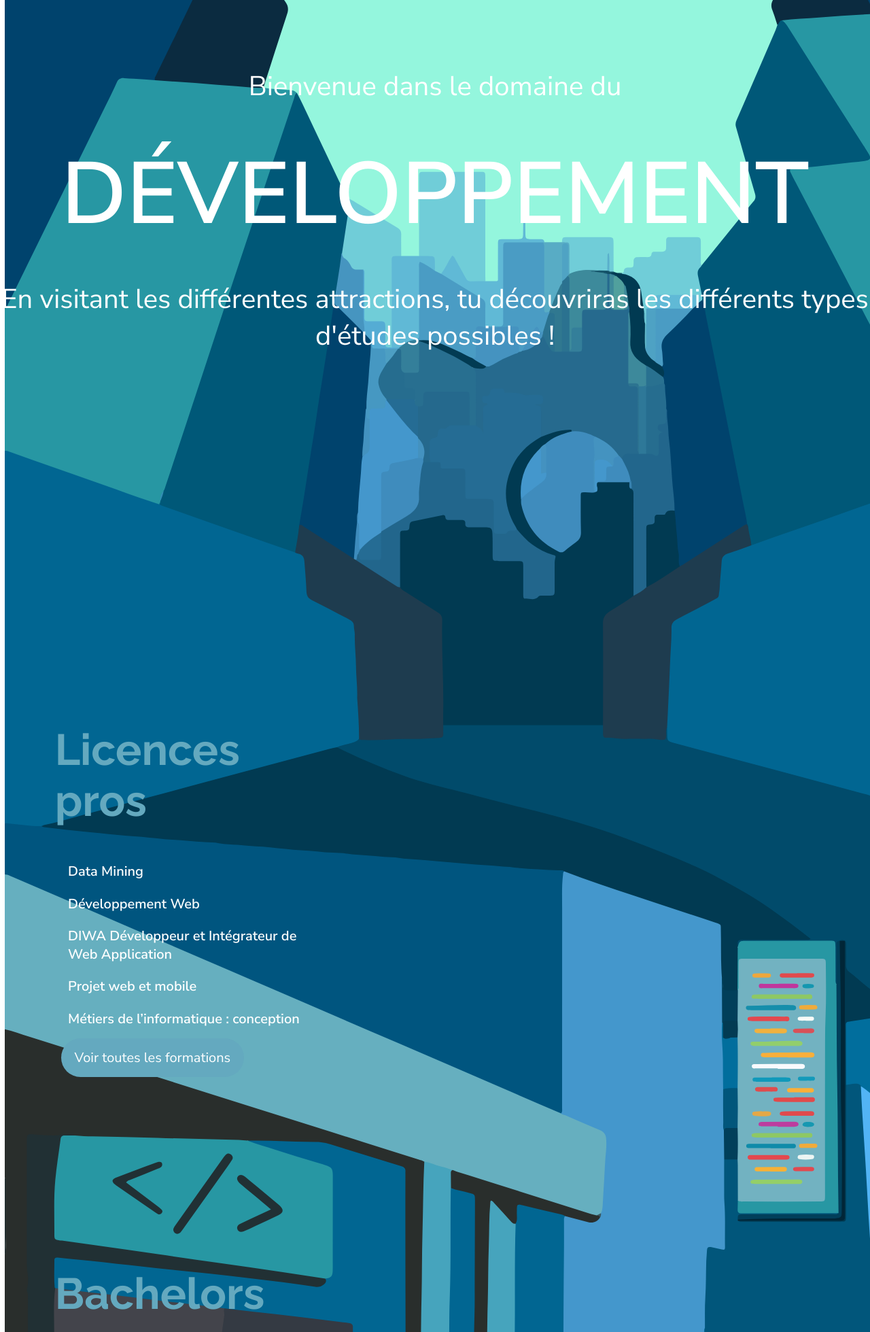
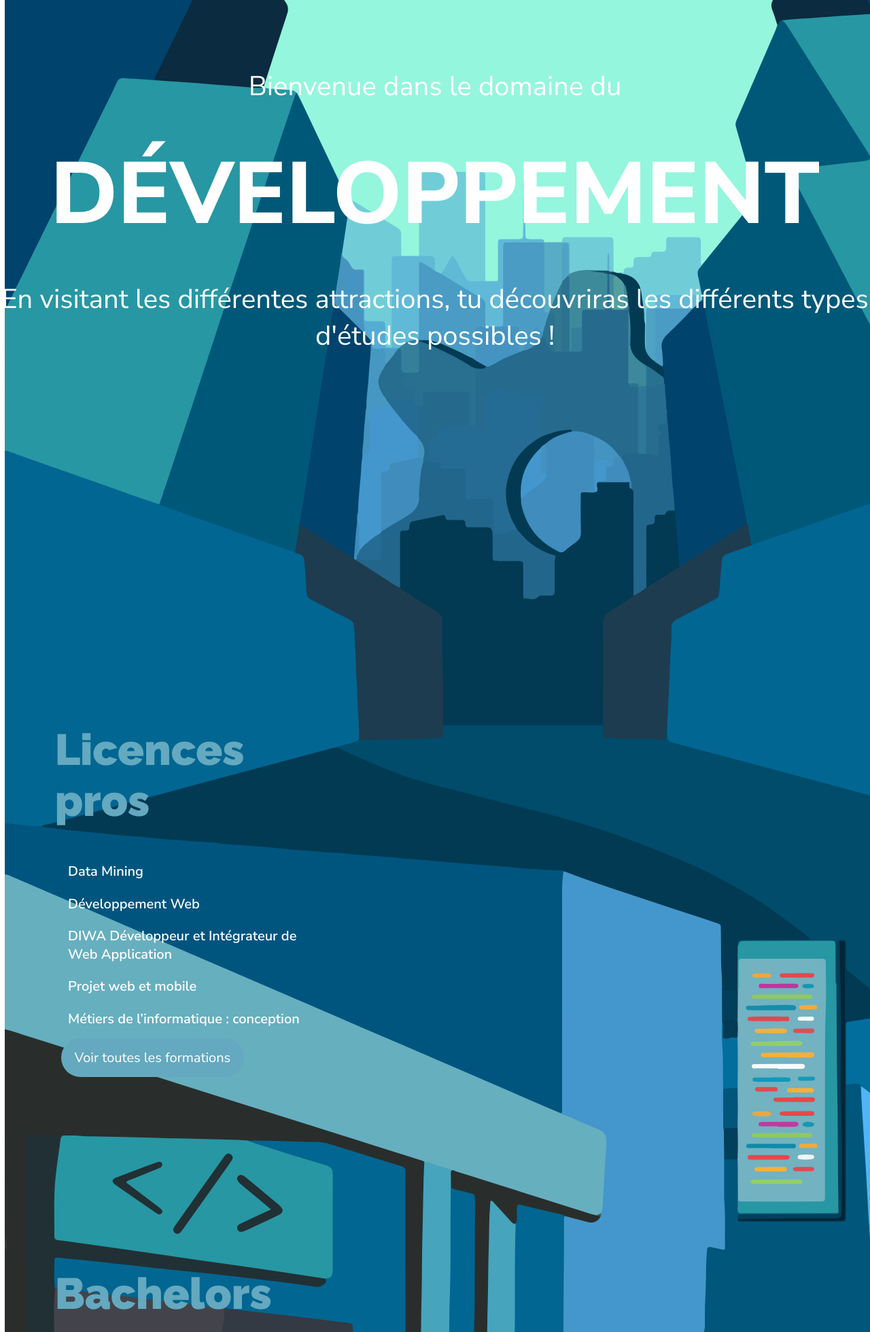
Before and after one commit to gilyann/PT-13, a PHP site: page /domaine_dev.php in a window 1280 px wide. Shown: the part 100-2059 px from the top of the page at 68% size. Run offline with PHP 8.4, Linux system fonts and the light colour scheme; data that the repository does not hold is empty; some libraries are stand-ins or nearby versions.

Commit message:
dev
dev détail

```diff
--- a/domaine_dev.css
+++ b/domaine_dev.css
@@ -49,6 +49,7 @@ h1 {
     text-align: center;
     font-size: 9.375rem;
     color: white;
+    font-weight: 800;
 }
 
 .tdf {
--- a/domaine_dev.php
+++ b/domaine_dev.php
@@ -6,9 +6,9 @@
     <meta http-equiv="X-UA-Compatible" content="IE=edge">
     <meta name="viewport" content="width=device-width, initial-scale=1.0">
 <link rel="preconnect" href="https://fonts.gstatic.com">
-    <link href="https://fonts.googleapis.com/css2?family=Nunito+Sans:wght@400;600&display=swap" rel="stylesheet">
+<link href="https://fonts.googleapis.com/css2?family=Nunito+Sans:wght@400;600;700;800;900&display=swap" rel="stylesheet">
     <link rel="preconnect" href="https://fonts.gstatic.com">
-<link href="https://fonts.googleapis.com/css2?family=Raleway:wght@400;700&display=swap" rel="stylesheet">
+    <link href="https://fonts.googleapis.com/css2?family=Raleway:wght@400;700;900&display=swap" rel="stylesheet">
 <link rel="stylesheet" href="nav.css">
 <link rel="stylesheet" href="domaine_dev.css">
 <link rel="icon" type="image/png" href="medias/img/plane.png" />
```
